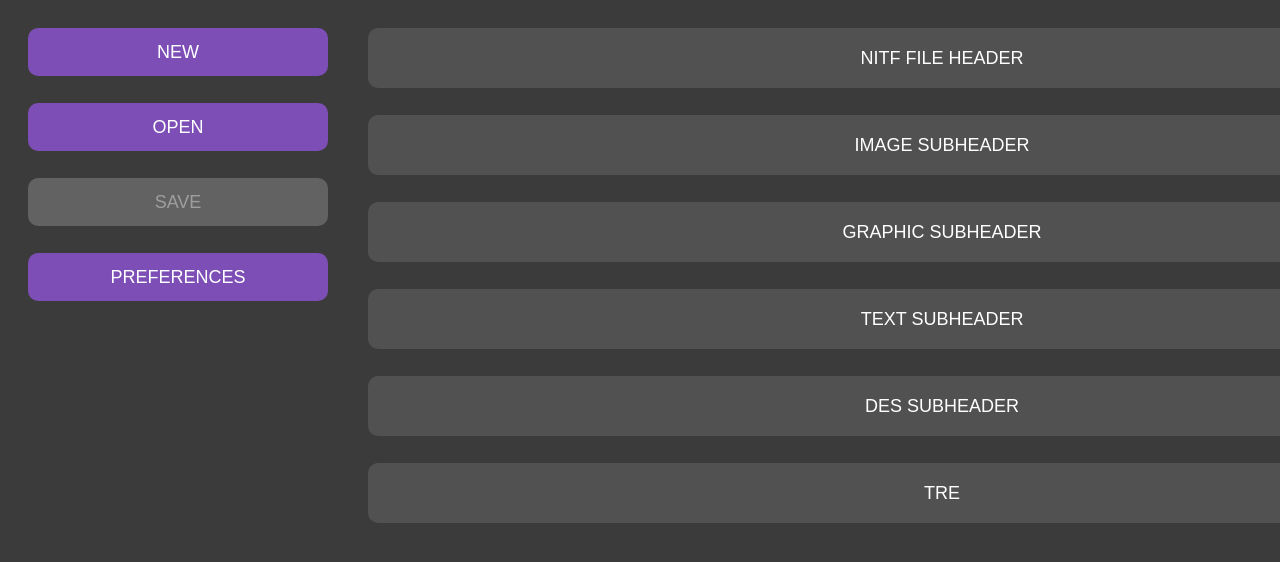
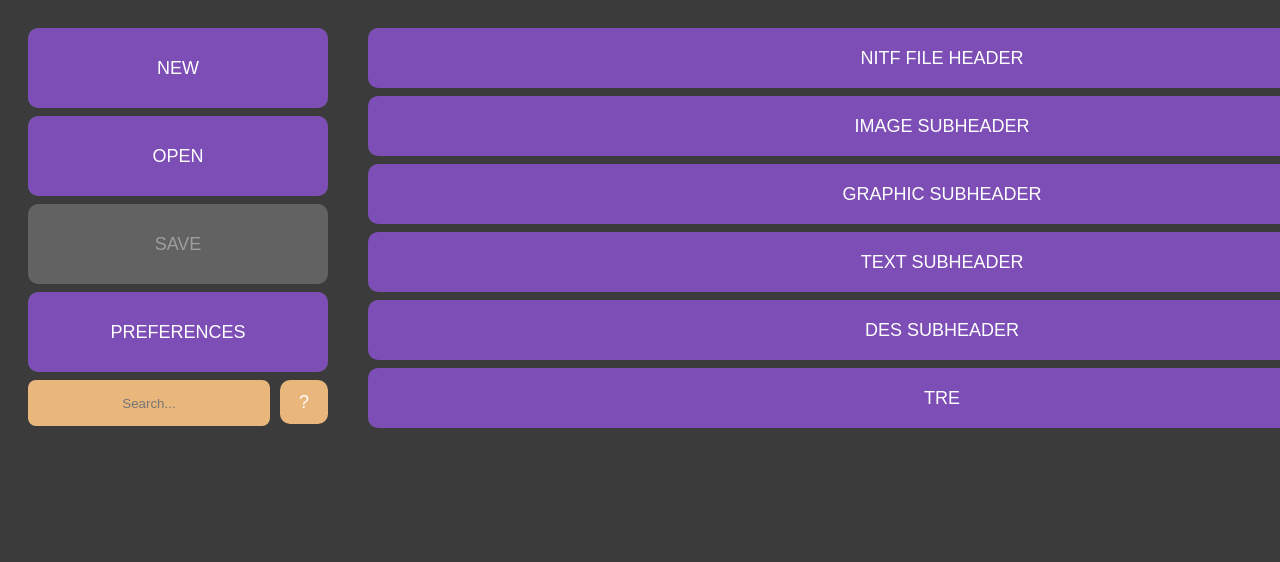
Before and after one commit to aramis-matos/RE-UI-Remake, a React (Vite) app: page / in a window 1280 px wide. Shown: the top 562 px of the page. Built offline with nearby package versions, Linux system fonts and the light colour scheme; the HTML template or start-up script is replaced by a standard one.

Commit message:
search and help button changes

```diff
--- a/src/App.jsx
+++ b/src/App.jsx
@@ -149,6 +149,9 @@ const App = () => {
     resetAll();
   };
 
+  const handleHelp = () => {
+    showPopup("hello World!");
+  }
   //export updates and run PUT request
   const handleSave = () => {
     getAllUpdates();
@@ -202,6 +205,20 @@ const App = () => {
           SAVE
         </button>
         <PreferencesModal onSave={applyPreferences} listType={listType} />
+        <div className = "helpSearch">
+          <SearchBar
+            handleSearch={(value) => handleSearch(value)}
+            className="search"
+          />
+          <button
+            className= "help-page"
+            id="helpButton"
+            data-testid="openHelp"
+            onClick={handleHelp}
+          >
+          ?
+          </button>
+        </div>
       </div>
       <div className="nitf-headers" key={reset}>
         <button
@@ -277,15 +294,14 @@ const App = () => {
           listType={listType}
         />
       </div>
+
+
+
       <div
         className="right-panel"
         data-testid="rulesetPreview"
         ref={rulesetPreview}
       >
-        <SearchBar
-          handleSearch={(value) => handleSearch(value)}
-          className="search"
-        />
         <RulesetPreviewModal
           initialData={initialData}
           data={currentlyEditing}
--- a/src/index.css
+++ b/src/index.css
@@ -40,6 +40,8 @@
   --p700: #533579;
   --p800: #3c225e;
   --p900: #240f3d;
+
+  --c100: #e9b77c;
 
   --success: #6be67f;
   --error: #e66b6b;
@@ -97,10 +99,10 @@ button {
   border: none;
   border-radius: 10px;
   width: 100%;
-  height: 48px;
+  height: 80px;
   text-align: center;
   font-size: 18px;
-  margin-bottom: 27px;
+  margin-bottom: 8px;
   transition: 0.2s;
 }
 button:hover {
@@ -343,12 +345,11 @@ button:disabled {
 /* HELP PAGE */
 .help-page {
   display: flex;
-  flex-direction: column;
   justify-content: center;
   align-items: center;
-  height: 100%;
-  width: 100%;
-  margin: 20px;
+  height: 44px;
+  width: 50px;
+  background-color: var(--c100);
 }
 .faq {
   display: flex;
@@ -743,19 +744,24 @@ button.back-nav {
   width: 20%;
   max-width: 300px;
 }
+.helpSearch{
+  margin: 0px;
+  display: flex;
+  flex-direction: horizontal;
+}
 .search {
   border: 0;
-  background-color: var(--n800);
+  background-color: var(--c100);
   border-radius: 8px;
   outline: solid;
-  outline-width: 2px;
+  outline-width: 0px;
   outline-color: var(--n500);
 
-  width: 350px;
-  height: 48px;
+  width: 250px;
+  height: 44px;
   text-align: center;
   color: var(--n100);
-  margin: 20px 0px 10px 0px;
+  margin: 0px 10px 0px 0px;
 }
 .search-match {
   display: flex;
@@ -770,14 +776,14 @@ button.back-nav {
 }
 /* Style the buttons that are used to open and close the accordion panel */
 .accordion {
-  background-color: var(--n700);
+  background-color: var(--p500);
   width: 100%;
   height: 60px;
   transition: 0.2s;
 }
 /* Add a background color to the button when you move the mouse over it (hover) */
 .accordion:hover {
-  background-color: var(--n500);
+  background-color: var(--c100);
 }
 .accordion-open {
   border-radius: 10px 10px 0px 0px;
```
